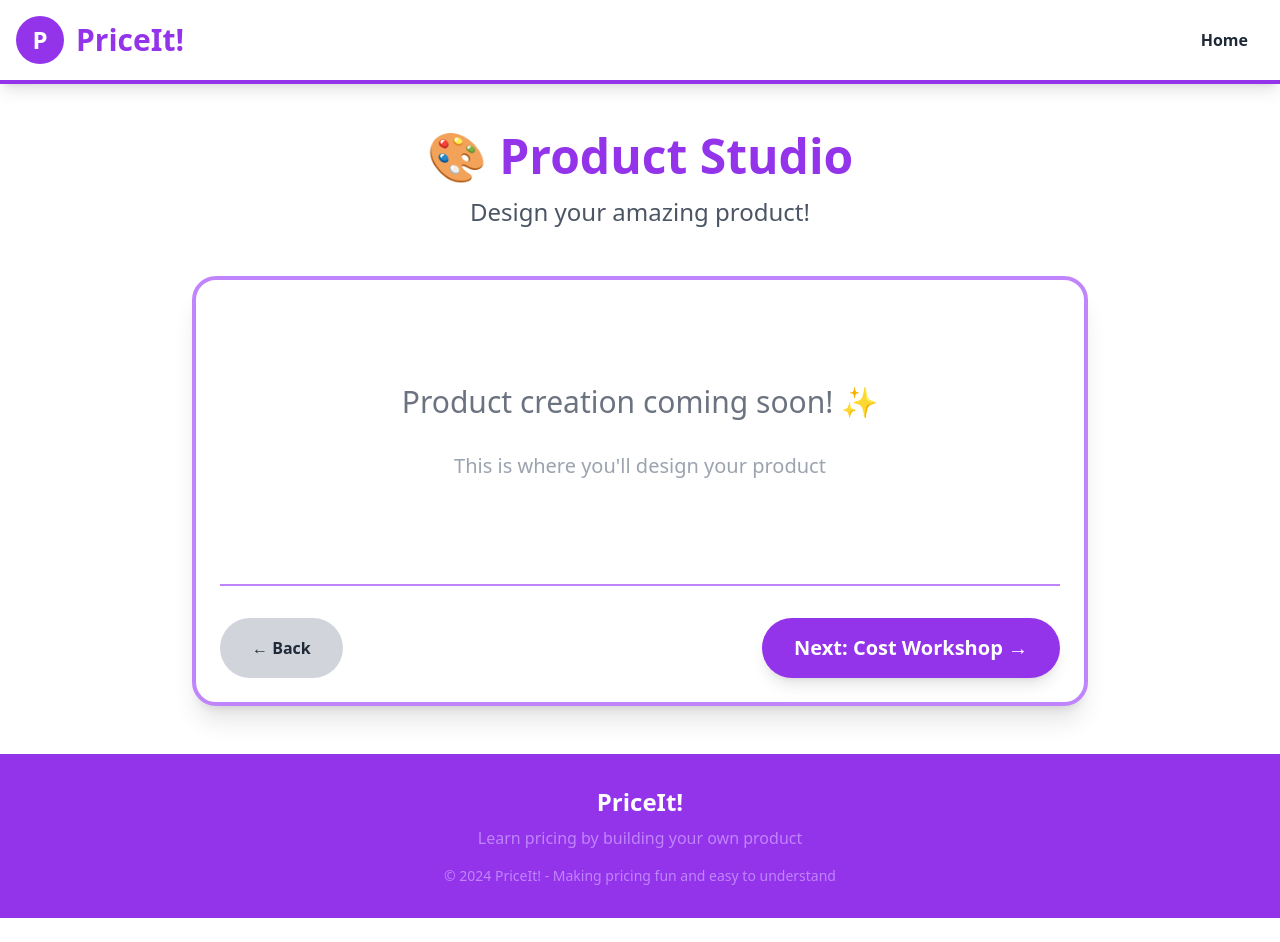
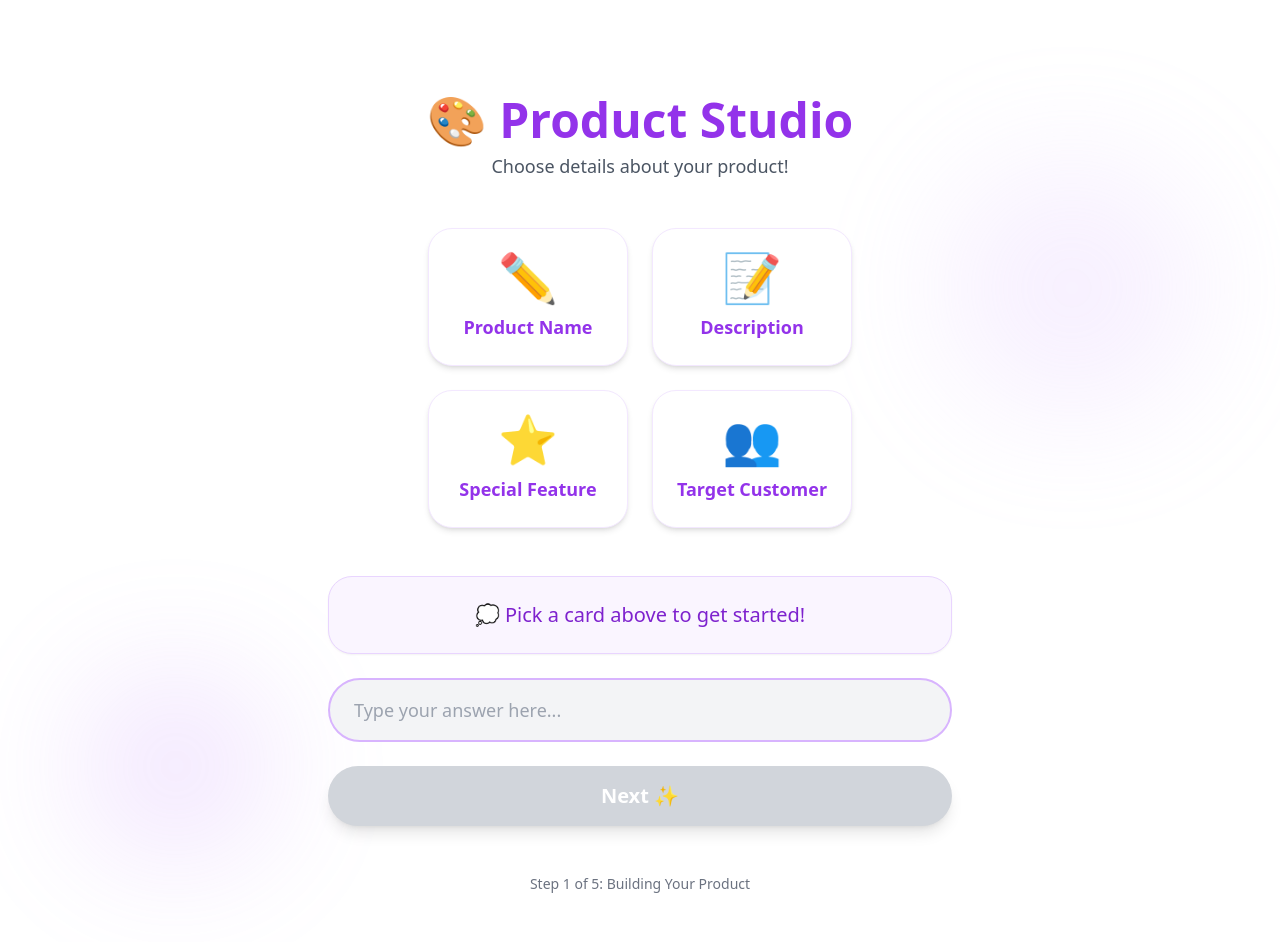
Before and after one commit to anishtalla27/PriceIt, a React (Vite) app: page /product-studio in a window 1280 px wide. Before the commit the page ends 918 px from the top, so only its background shows below. Built offline with nearby package versions, Linux system fonts and the light colour scheme.

Commit message:
Enhance CostWorkshop, MarketStreet, ProductStudio, ValueLab components: Revamp layouts with improved visuals, add interactive elements, and streamline user experience. Introduce new input fields and progress indicators for better engagement and clarity in the product design process.

```diff
--- a/src/pages/CostWorkshop.tsx
+++ b/src/pages/CostWorkshop.tsx
@@ -1,67 +1,101 @@
 import { motion } from 'framer-motion'
-import { useNavigate } from 'react-router-dom'
-import Header from '../components/Header'
-import Footer from '../components/Footer'
 
 const CostWorkshop = () => {
-  const navigate = useNavigate()
+  return (
+    <div className="min-h-screen flex flex-col items-center gap-8 pt-20 bg-white relative overflow-hidden">
+      {/* Decorative Background Blobs */}
+      <div className="absolute top-32 left-16 w-56 h-56 bg-purple-300 rounded-full opacity-20 blur-3xl"></div>
+      <div className="absolute bottom-24 right-20 w-48 h-48 bg-purple-400 rounded-full opacity-20 blur-3xl"></div>
 
-  return (
-    <div className="min-h-screen flex flex-col">
-      <Header />
+      {/* Page Header */}
+      <motion.div
+        initial={{ opacity: 0, y: -20 }}
+        animate={{ opacity: 1, y: 0 }}
+        className="text-center z-10"
+      >
+        <h1 className="text-5xl font-bold text-purple-600">
+          🔧 Cost Workshop
+        </h1>
+        <p className="text-lg text-gray-600 mt-2">
+          Let's calculate how much it costs to make your product!
+        </p>
+      </motion.div>
 
-      <main className="flex-grow container mx-auto px-4 py-12">
+      {/* Cost Input Cards */}
+      <div className="flex flex-col items-center gap-6 w-full max-w-2xl px-6 z-10">
+        {/* Materials Cost Card */}
         <motion.div
           initial={{ opacity: 0, y: 20 }}
           animate={{ opacity: 1, y: 0 }}
-          className="max-w-4xl mx-auto"
+          transition={{ delay: 0.1 }}
+          className="bg-white p-6 rounded-3xl shadow-md border border-purple-100 flex flex-col gap-2 w-full max-w-sm"
         >
-          {/* Page Title */}
-          <div className="text-center mb-12">
-            <h1 className="text-5xl font-bold text-brand-purple mb-4">
-              🔧 Cost Workshop
-            </h1>
-            <p className="text-2xl text-gray-600">
-              Calculate how much it costs to make!
-            </p>
+          <div className="text-4xl text-center">🧱</div>
+          <h3 className="text-xl font-semibold text-purple-600 text-center">Materials Cost</h3>
+          <input
+            type="number"
+            placeholder="$0.00"
+            className="border border-purple-300 rounded-xl px-4 py-2 text-lg focus:outline-none focus:border-purple-500 focus:ring-2 focus:ring-purple-200"
+          />
+        </motion.div>
+
+        {/* Packaging Cost Card */}
+        <motion.div
+          initial={{ opacity: 0, y: 20 }}
+          animate={{ opacity: 1, y: 0 }}
+          transition={{ delay: 0.2 }}
+          className="bg-white p-6 rounded-3xl shadow-md border border-purple-100 flex flex-col gap-2 w-full max-w-sm"
+        >
+          <div className="text-4xl text-center">📦</div>
+          <h3 className="text-xl font-semibold text-purple-600 text-center">Packaging Cost</h3>
+          <input
+            type="number"
+            placeholder="$0.00"
+            className="border border-purple-300 rounded-xl px-4 py-2 text-lg focus:outline-none focus:border-purple-500 focus:ring-2 focus:ring-purple-200"
+          />
+        </motion.div>
+
+        {/* Extra Expenses Card */}
+        <motion.div
+          initial={{ opacity: 0, y: 20 }}
+          animate={{ opacity: 1, y: 0 }}
+          transition={{ delay: 0.3 }}
+          className="bg-white p-6 rounded-3xl shadow-md border border-purple-100 flex flex-col gap-2 w-full max-w-sm"
+        >
+          <div className="text-4xl text-center">💼</div>
+          <h3 className="text-xl font-semibold text-purple-600 text-center">Extra Expenses</h3>
+          <p className="text-sm text-gray-500 text-center">(labor, shipping, marketing, etc.)</p>
+          <input
+            type="number"
+            placeholder="$0.00"
+            className="border border-purple-300 rounded-xl px-4 py-2 text-lg focus:outline-none focus:border-purple-500 focus:ring-2 focus:ring-purple-200"
+          />
+        </motion.div>
       </div>
 
-          {/* Content Card */}
-          <div className="card space-y-6">
-            <div className="text-center py-20">
-              <p className="text-3xl text-gray-500 mb-8">
-                Cost calculation coming soon! 💰
-              </p>
-              <p className="text-xl text-gray-400">
-                This is where you'll add up all your costs
-              </p>
-            </div>
-
-            {/* Navigation Buttons */}
-            <div className="flex justify-between pt-8 border-t-2 border-brand-purple-light">
+      {/* Continue Button */}
       <motion.button
+        initial={{ opacity: 0, y: 20 }}
+        animate={{ opacity: 1, y: 0 }}
+        transition={{ delay: 0.4 }}
         whileHover={{ scale: 1.05 }}
         whileTap={{ scale: 0.95 }}
-                onClick={() => navigate('/product-studio')}
-                className="bg-gray-300 hover:bg-gray-400 text-gray-800 font-bold py-3 px-8 rounded-full transition-colors"
+        className="mt-6 bg-purple-500 text-white px-10 py-4 rounded-full text-xl font-semibold shadow-lg hover:scale-105 transition z-10"
       >
-                ← Back
+        Continue ✨
       </motion.button>
 
-              <motion.button
-                whileHover={{ scale: 1.05 }}
-                whileTap={{ scale: 0.95 }}
-                onClick={() => navigate('/market-street')}
-                className="btn-primary"
+      {/* Progress Indicator */}
+      <motion.div
+        initial={{ opacity: 0 }}
+        animate={{ opacity: 1 }}
+        transition={{ delay: 0.5 }}
+        className="mb-8 z-10"
       >
-                Next: Market Street →
-              </motion.button>
-            </div>
-          </div>
+        <p className="text-sm text-gray-500 text-center">
+          Step 2 of 5: Calculating Costs
+        </p>
       </motion.div>
-      </main>
-
-      <Footer />
     </div>
   )
 }
--- a/src/pages/MarketStreet.tsx
+++ b/src/pages/MarketStreet.tsx
@@ -1,69 +1,78 @@
-import { motion } from 'framer-motion'
-import { useNavigate } from 'react-router-dom'
-import Header from '../components/Header'
-import Footer from '../components/Footer'
+import React from 'react'
 
-const MarketStreet = () => {
-  const navigate = useNavigate()
+export default function MarketStreet() {
+  return (
+    <div className="min-h-screen bg-white relative flex flex-col items-center pt-20 px-4">
+      {/* Background decoration */}
+      <div className="pointer-events-none absolute -top-20 -left-20 w-52 h-52 rounded-full bg-purple-200 opacity-30 blur-3xl" />
+      <div className="pointer-events-none absolute -bottom-24 -right-10 w-64 h-64 rounded-full bg-purple-200 opacity-30 blur-3xl" />
 
-  return (
-    <div className="min-h-screen flex flex-col">
-      <Header />
+      {/* Title area */}
+      <h1 className="text-4xl md:text-5xl font-bold text-purple-600 text-center">
+        Market Street
+      </h1>
+      <p className="mt-2 text-base md:text-lg text-gray-600 text-center max-w-xl">
+        See how other products in the market are priced.
+      </p>
 
-      <main className="flex-grow container mx-auto px-4 py-12">
-        <motion.div
-          initial={{ opacity: 0, y: 20 }}
-          animate={{ opacity: 1, y: 0 }}
-          className="max-w-4xl mx-auto"
-        >
-          {/* Page Title */}
-          <div className="text-center mb-12">
-            <h1 className="text-5xl font-bold text-brand-purple mb-4">
-              🏪 Market Street
-            </h1>
-            <p className="text-2xl text-gray-600">
-              See what others are charging!
-            </p>
-          </div>
-
-          {/* Content Card */}
-          <div className="card space-y-6">
-            <div className="text-center py-20">
-              <p className="text-3xl text-gray-500 mb-8">
-                Market research coming soon! 📊
-              </p>
-              <p className="text-xl text-gray-400">
-                This is where you'll explore similar products
-              </p>
-            </div>
-
-            {/* Navigation Buttons */}
-            <div className="flex justify-between pt-8 border-t-2 border-brand-purple-light">
-              <motion.button
-                whileHover={{ scale: 1.05 }}
-                whileTap={{ scale: 0.95 }}
-                onClick={() => navigate('/cost-workshop')}
-                className="bg-gray-300 hover:bg-gray-400 text-gray-800 font-bold py-3 px-8 rounded-full transition-colors"
-              >
-                ← Back
-              </motion.button>
-
-              <motion.button
-                whileHover={{ scale: 1.05 }}
-                whileTap={{ scale: 0.95 }}
-                onClick={() => navigate('/value-lab')}
-                className="btn-primary"
-              >
-                Next: Value Lab →
-              </motion.button>
+      {/* Comparison cards section */}
+      <div className="mt-10 grid gap-6 sm:grid-cols-2 lg:grid-cols-3 w-full max-w-5xl">
+        {/* Card 1 */}
+        <div className="bg-white rounded-3xl shadow-md border border-purple-100 p-6 flex flex-col gap-3">
+          <div className="flex items-center">
+            <div className="text-4xl">🧸</div>
+            <div className="ml-auto text-xs font-semibold px-3 py-1 rounded-full bg-purple-100 text-purple-700">
+              Example
             </div>
           </div>
-        </motion.div>
-      </main>
+          <h3 className="text-lg font-semibold text-purple-700">Custom Sticker Pack</h3>
+          <p className="text-sm text-gray-500">Fun stickers for kids to decorate their stuff</p>
+          <div className="flex items-baseline justify-between mt-2">
+            <span className="text-sm text-gray-500">Typical price</span>
+            <span className="text-2xl font-bold text-purple-600">$12.00</span>
+          </div>
+        </div>
 
-      <Footer />
+        {/* Card 2 */}
+        <div className="bg-white rounded-3xl shadow-md border border-purple-100 p-6 flex flex-col gap-3">
+          <div className="flex items-center">
+            <div className="text-4xl">🎧</div>
+            <div className="ml-auto text-xs font-semibold px-3 py-1 rounded-full bg-purple-100 text-purple-700">
+              Example
+            </div>
+          </div>
+          <h3 className="text-lg font-semibold text-purple-700">Kids Headphones</h3>
+          <p className="text-sm text-gray-500">Colorful headphones designed for children</p>
+          <div className="flex items-baseline justify-between mt-2">
+            <span className="text-sm text-gray-500">Typical price</span>
+            <span className="text-2xl font-bold text-purple-600">$25.00</span>
+          </div>
+        </div>
+
+        {/* Card 3 */}
+        <div className="bg-white rounded-3xl shadow-md border border-purple-100 p-6 flex flex-col gap-3">
+          <div className="flex items-center">
+            <div className="text-4xl">🎨</div>
+            <div className="ml-auto text-xs font-semibold px-3 py-1 rounded-full bg-purple-100 text-purple-700">
+              Example
+            </div>
+          </div>
+          <h3 className="text-lg font-semibold text-purple-700">Art Supply Kit</h3>
+          <p className="text-sm text-gray-500">Complete set of crayons, markers, and paper</p>
+          <div className="flex items-baseline justify-between mt-2">
+            <span className="text-sm text-gray-500">Typical price</span>
+            <span className="text-2xl font-bold text-purple-600">$18.00</span>
+          </div>
+        </div>
+      </div>
+
+      {/* Your product panel */}
+      <div className="mt-10 w-full max-w-xl bg-purple-50 border border-purple-100 rounded-3xl p-6 flex flex-col gap-3">
+        <h3 className="text-lg font-semibold text-purple-700">Your product price (coming soon)</h3>
+        <p className="text-sm text-gray-600">
+          Later, this section will compare your chosen price to the market examples above.
+        </p>
+      </div>
     </div>
   )
 }
-
-export default MarketStreet
--- a/src/pages/ProductStudio.tsx
+++ b/src/pages/ProductStudio.tsx
@@ -1,67 +1,121 @@
 import { motion } from 'framer-motion'
-import { useNavigate } from 'react-router-dom'
-import Header from '../components/Header'
-import Footer from '../components/Footer'
+import { useState } from 'react'
 
 const ProductStudio = () => {
-  const navigate = useNavigate()
+  const [selectedCard, setSelectedCard] = useState<string | null>(null)
+  const [inputValue, setInputValue] = useState('')
+
+  const productCards = [
+    { id: 'name', emoji: '✏️', label: 'Product Name', question: 'What should we call your amazing product?' },
+    { id: 'description', emoji: '📝', label: 'Description', question: 'Tell us about your product in one sentence!' },
+    { id: 'feature', emoji: '⭐', label: 'Special Feature', question: 'What makes your product special?' },
+    { id: 'customer', emoji: '👥', label: 'Target Customer', question: 'Who will love your product?' }
+  ]
+
+  const handleCardClick = (cardId: string) => {
+    setSelectedCard(cardId)
+    setInputValue('')
+  }
+
+  const currentQuestion = productCards.find(card => card.id === selectedCard)?.question || 'Pick a card above to get started!'
 
   return (
-    <div className="min-h-screen flex flex-col">
-      <Header />
+    <div className="min-h-screen flex flex-col items-center pt-24 relative bg-white overflow-hidden">
+      {/* Decorative Background Blob */}
+      <div className="absolute top-40 right-20 w-64 h-64 bg-purple-300 rounded-full opacity-20 blur-3xl"></div>
+      <div className="absolute bottom-20 left-20 w-48 h-48 bg-purple-400 rounded-full opacity-20 blur-3xl"></div>
 
-      <main className="flex-grow container mx-auto px-4 py-12">
+      {/* Page Header */}
+      <motion.div
+        initial={{ opacity: 0, y: -20 }}
+        animate={{ opacity: 1, y: 0 }}
+        className="text-center mb-12 z-10"
+      >
+        <h1 className="text-5xl font-bold text-purple-600">
+          🎨 Product Studio
+        </h1>
+        <p className="text-lg text-gray-600 mt-2">
+          Choose details about your product!
+        </p>
+      </motion.div>
+
+      {/* Product Cards Grid */}
+      <motion.div
+        initial={{ opacity: 0, scale: 0.9 }}
+        animate={{ opacity: 1, scale: 1 }}
+        transition={{ delay: 0.2 }}
+        className="grid grid-cols-2 gap-6 max-w-3xl px-6 mb-12 z-10"
+      >
+        {productCards.map((card, index) => (
+          <motion.div
+            key={card.id}
+            initial={{ opacity: 0, y: 20 }}
+            animate={{ opacity: 1, y: 0 }}
+            transition={{ delay: 0.3 + index * 0.1 }}
+            whileHover={{ scale: 1.05 }}
+            whileTap={{ scale: 0.98 }}
+            onClick={() => handleCardClick(card.id)}
+            className={`flex flex-col items-center p-6 rounded-3xl shadow-md cursor-pointer transition-all ${
+              selectedCard === card.id
+                ? 'bg-purple-100 border-2 border-purple-500'
+                : 'bg-white border border-purple-100 hover:border-purple-300'
+            }`}
+          >
+            <div className="text-5xl">{card.emoji}</div>
+            <p className="mt-3 text-lg font-semibold text-purple-600">
+              {card.label}
+            </p>
+          </motion.div>
+        ))}
+      </motion.div>
+
+      {/* Chat Style Question Container */}
       <motion.div
         initial={{ opacity: 0, y: 20 }}
         animate={{ opacity: 1, y: 0 }}
-          className="max-w-4xl mx-auto"
+        transition={{ delay: 0.7 }}
+        className="max-w-2xl w-full px-6 mb-12 z-10"
       >
-          {/* Page Title */}
-          <div className="text-center mb-12">
-            <h1 className="text-5xl font-bold text-brand-purple mb-4">
-              🎨 Product Studio
-            </h1>
-            <p className="text-2xl text-gray-600">
-              Design your amazing product!
+        {/* Question Bubble */}
+        <div className="bg-purple-50 border border-purple-200 rounded-3xl p-6 mb-6 shadow-sm">
+          <p className="text-xl text-purple-700 font-medium text-center">
+            💭 {currentQuestion}
           </p>
         </div>
 
-          {/* Content Card */}
-          <div className="card space-y-6">
-            <div className="text-center py-20">
-              <p className="text-3xl text-gray-500 mb-8">
-                Product creation coming soon! ✨
-              </p>
-              <p className="text-xl text-gray-400">
-                This is where you'll design your product
-              </p>
-            </div>
+        {/* Input Field */}
+        <motion.input
+          whileFocus={{ scale: 1.02 }}
+          type="text"
+          value={inputValue}
+          onChange={(e) => setInputValue(e.target.value)}
+          placeholder="Type your answer here..."
+          disabled={!selectedCard}
+          className="w-full px-6 py-4 text-lg border-2 border-purple-300 rounded-full focus:outline-none focus:border-purple-500 focus:ring-2 focus:ring-purple-200 transition-all disabled:bg-gray-100 disabled:cursor-not-allowed"
+        />
 
-            {/* Navigation Buttons */}
-            <div className="flex justify-between pt-8 border-t-2 border-brand-purple-light">
+        {/* Next Button */}
         <motion.button
           whileHover={{ scale: 1.05 }}
           whileTap={{ scale: 0.95 }}
-                onClick={() => navigate('/')}
-                className="bg-gray-300 hover:bg-gray-400 text-gray-800 font-bold py-3 px-8 rounded-full transition-colors"
+          className="mt-6 w-full bg-purple-500 text-white px-10 py-4 rounded-full text-xl font-semibold shadow-lg transition-transform disabled:bg-gray-300 disabled:cursor-not-allowed"
+          disabled={!inputValue.trim()}
         >
-                ← Back
+          Next ✨
         </motion.button>
+      </motion.div>
 
-              <motion.button
-                whileHover={{ scale: 1.05 }}
-                whileTap={{ scale: 0.95 }}
-                onClick={() => navigate('/cost-workshop')}
-                className="btn-primary"
+      {/* Progress Indicator */}
+      <motion.div
+        initial={{ opacity: 0 }}
+        animate={{ opacity: 1 }}
+        transition={{ delay: 1 }}
+        className="mb-12 z-10"
       >
-                Next: Cost Workshop →
-              </motion.button>
-            </div>
-          </div>
+        <p className="text-sm text-gray-500 text-center">
+          Step 1 of 5: Building Your Product
+        </p>
       </motion.div>
-      </main>
-
-      <Footer />
     </div>
   )
 }
--- a/src/pages/ValueLab.tsx
+++ b/src/pages/ValueLab.tsx
@@ -1,69 +1,72 @@
-import { motion } from 'framer-motion'
-import { useNavigate } from 'react-router-dom'
-import Header from '../components/Header'
-import Footer from '../components/Footer'
+import React from 'react'
 
-const ValueLab = () => {
-  const navigate = useNavigate()
+export default function ValueLab() {
+  return (
+    <div className="min-h-screen bg-white relative flex flex-col items-center pt-20 px-4">
+      {/* Background decoration */}
+      <div className="pointer-events-none absolute -top-20 -right-20 w-52 h-52 rounded-full bg-purple-200 opacity-30 blur-3xl" />
+      <div className="pointer-events-none absolute -bottom-24 -left-10 w-64 h-64 rounded-full bg-purple-200 opacity-30 blur-3xl" />
 
-  return (
-    <div className="min-h-screen flex flex-col">
-      <Header />
+      {/* Title area */}
+      <h1 className="text-4xl md:text-5xl font-bold text-purple-600 text-center">
+        Value Lab
+      </h1>
+      <p className="mt-2 text-base md:text-lg text-gray-600 text-center max-w-xl">
+        Think about why your product is special and who will love it.
+      </p>
 
-      <main className="flex-grow container mx-auto px-4 py-12">
-        <motion.div
-          initial={{ opacity: 0, y: 20 }}
-          animate={{ opacity: 1, y: 0 }}
-          className="max-w-4xl mx-auto"
-        >
-          {/* Page Title */}
-          <div className="text-center mb-12">
-            <h1 className="text-5xl font-bold text-brand-purple mb-4">
-              🧪 Value Lab
-            </h1>
-            <p className="text-2xl text-gray-600">
-              Discover your perfect price!
-            </p>
+      {/* Value cards row */}
+      <div className="mt-10 w-full max-w-5xl grid gap-6 md:grid-cols-3">
+        {/* Quality Card */}
+        <div className="bg-white rounded-3xl shadow-md border border-purple-100 p-6 flex flex-col gap-3">
+          <div className="text-3xl">⭐</div>
+          <h3 className="text-lg font-semibold text-purple-700">Quality</h3>
+          <p className="text-sm text-gray-600">
+            Is your product made really well and built to last?
+          </p>
+          <div className="flex items-center gap-2 mt-3">
+            <div className="h-3 w-3 rounded-full bg-purple-100"></div>
+            <div className="h-3 w-3 rounded-full bg-purple-500"></div>
+            <div className="h-3 w-3 rounded-full bg-purple-100"></div>
           </div>
+        </div>
 
-          {/* Content Card */}
-          <div className="card space-y-6">
-            <div className="text-center py-20">
-              <p className="text-3xl text-gray-500 mb-8">
-                Value calculation coming soon! 🎯
-              </p>
-              <p className="text-xl text-gray-400">
-                This is where you'll set your final price
-              </p>
-            </div>
+        {/* Uniqueness Card */}
+        <div className="bg-white rounded-3xl shadow-md border border-purple-100 p-6 flex flex-col gap-3">
+          <div className="text-3xl">✨</div>
+          <h3 className="text-lg font-semibold text-purple-700">Uniqueness</h3>
+          <p className="text-sm text-gray-600">
+            Does your product have something special that makes it different?
+          </p>
+          <div className="flex items-center gap-2 mt-3">
+            <div className="h-3 w-3 rounded-full bg-purple-100"></div>
+            <div className="h-3 w-3 rounded-full bg-purple-500"></div>
+            <div className="h-3 w-3 rounded-full bg-purple-100"></div>
+          </div>
+        </div>
 
-            {/* Navigation Buttons */}
-            <div className="flex justify-between pt-8 border-t-2 border-brand-purple-light">
-              <motion.button
-                whileHover={{ scale: 1.05 }}
-                whileTap={{ scale: 0.95 }}
-                onClick={() => navigate('/market-street')}
-                className="bg-gray-300 hover:bg-gray-400 text-gray-800 font-bold py-3 px-8 rounded-full transition-colors"
-              >
-                ← Back
-              </motion.button>
+        {/* Target Audience Card */}
+        <div className="bg-white rounded-3xl shadow-md border border-purple-100 p-6 flex flex-col gap-3">
+          <div className="text-3xl">👥</div>
+          <h3 className="text-lg font-semibold text-purple-700">Target Audience</h3>
+          <p className="text-sm text-gray-600">
+            Who will love your product and want to buy it?
+          </p>
+          <div className="flex items-center gap-2 mt-3">
+            <div className="h-3 w-3 rounded-full bg-purple-100"></div>
+            <div className="h-3 w-3 rounded-full bg-purple-500"></div>
+            <div className="h-3 w-3 rounded-full bg-purple-100"></div>
+          </div>
+        </div>
+      </div>
 
-              <motion.button
-                whileHover={{ scale: 1.05 }}
-                whileTap={{ scale: 0.95 }}
-                onClick={() => navigate('/celebration')}
-                className="btn-primary"
-              >
-                Finish! 🎉
-              </motion.button>
-            </div>
-          </div>
-        </motion.div>
-      </main>
-
-      <Footer />
+      {/* Placeholder value chart box */}
+      <div className="mt-10 w-full max-w-3xl bg-purple-50 border border-dashed border-purple-300 rounded-3xl p-6 text-center">
+        <h3 className="text-md font-semibold text-purple-700">Future chart area</h3>
+        <p className="mt-1 text-sm text-gray-600">
+          Later, this space can show a bar chart that compares value and price.
+        </p>
+      </div>
     </div>
   )
 }
-
-export default ValueLab
```
Lines whose indentation alone changed are shown as unchanged.
